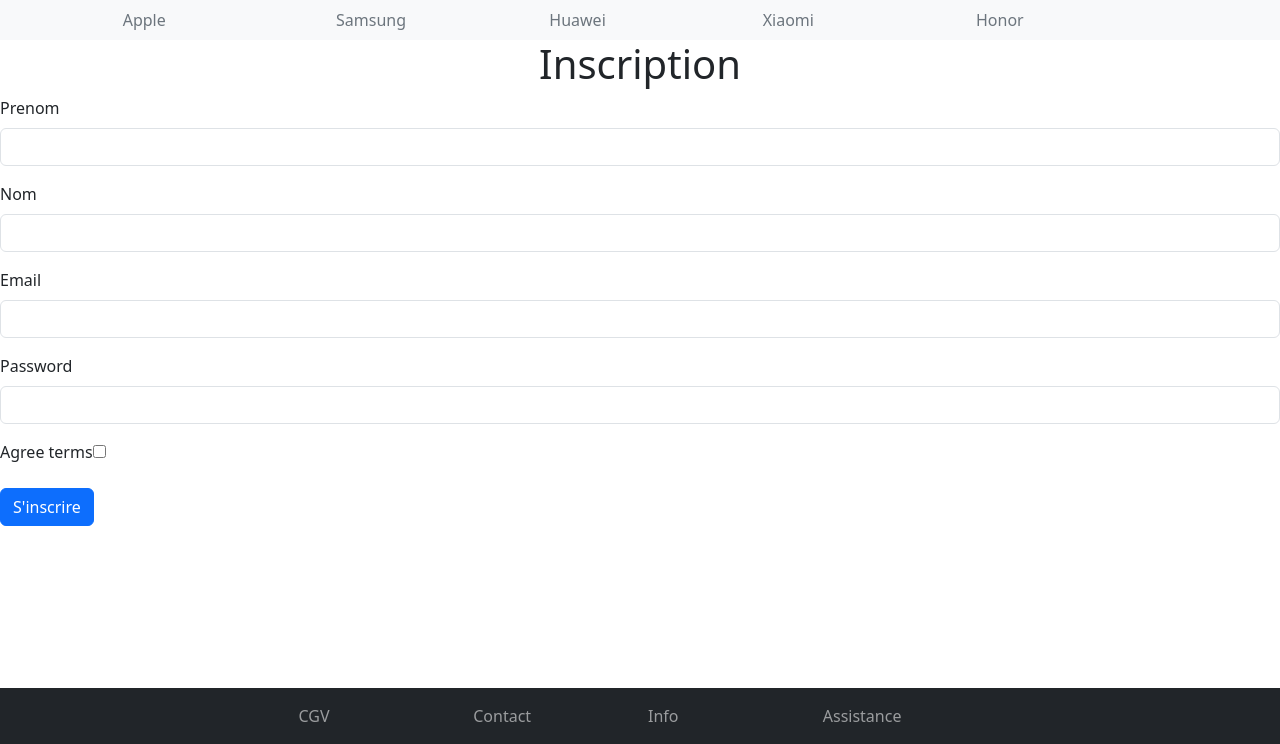
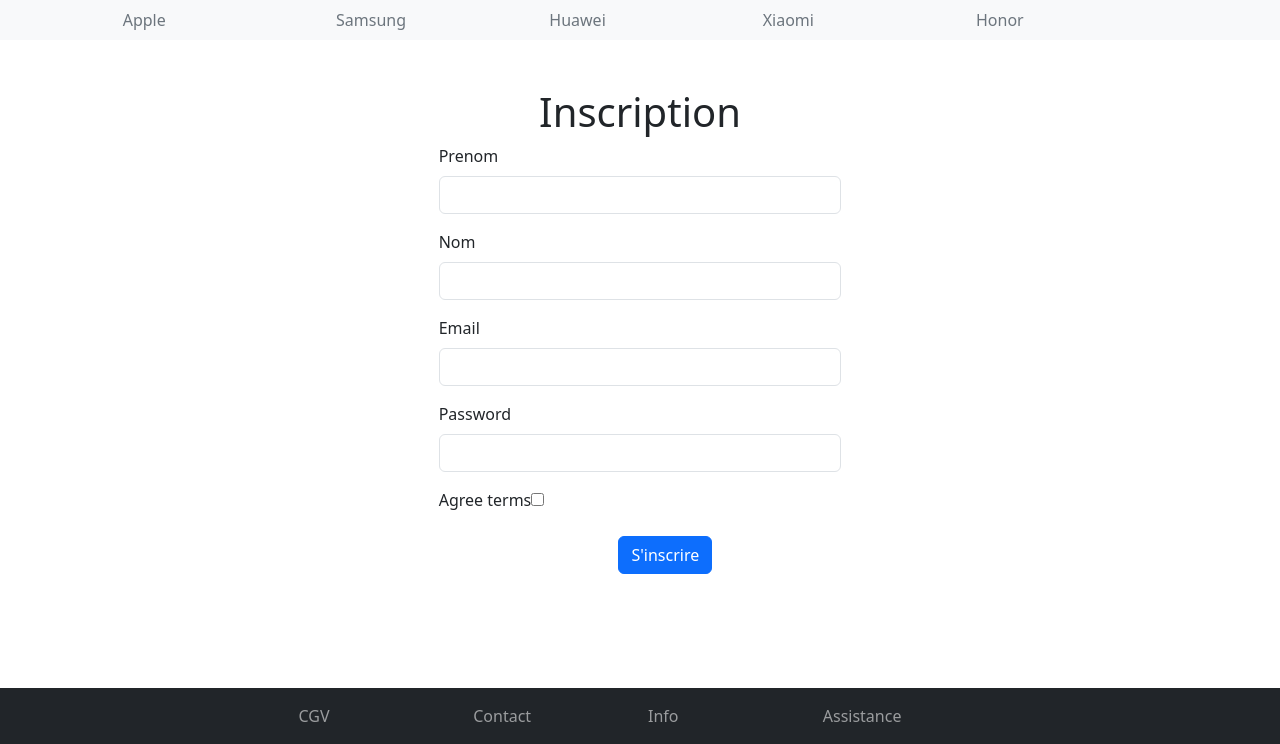
Before and after one commit to RoxelaneDemesy-Wenger/Bestshop, a Symfony app: template templates/registration/register.html.twig in a window 1280 px wide. Shown: the part 56-800 px from the top of the page. Run offline with Twig, Linux system fonts and the light colour scheme; the template is opened without the code that fills it, so the values that code supplies are empty; form fields are guessed from the names that the template uses; some libraries are stand-ins or nearby versions.

Commit message:
update form register

```diff
--- a/templates/registration/register.html.twig
+++ b/templates/registration/register.html.twig
@@ -3,9 +3,10 @@
 {% block title %}Inscription{% endblock %}
 
 {% block content %}
-    <h1 class="text-center">Inscription</h1>
+    <div class="container-fluid col-md-4 mt-5">
 
-    <div class="">
+    <h1 class="text-center mt-5">Inscription</h1>
+
     {{ form_start(registrationForm) }}
         {{ form_row(registrationForm.prenom) }}
         {{ form_row(registrationForm.nom) }}
@@ -15,7 +16,9 @@
         }) }}
         {{ form_row(registrationForm.agreeTerms) }}
 
+    <div class="container-fluid col-md-2">
         <button type="submit" class="btn btn-primary">S'inscrire</button>
+    </div>
     {{ form_end(registrationForm) }}
     <div>
 {% endblock %}
```
